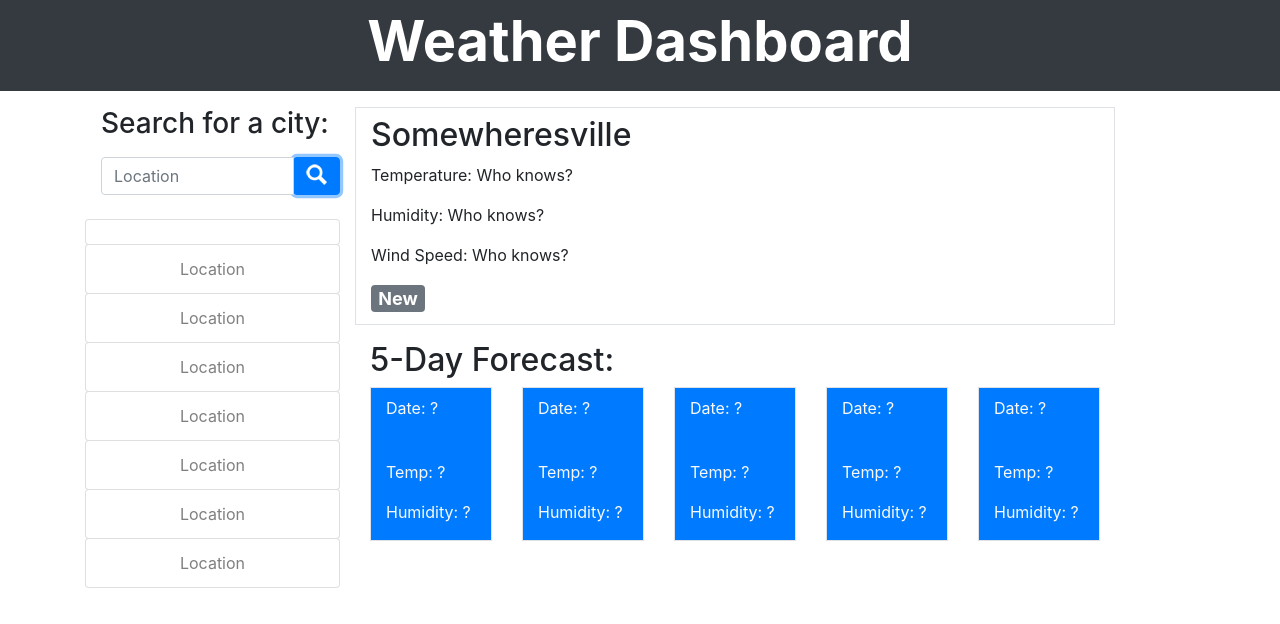
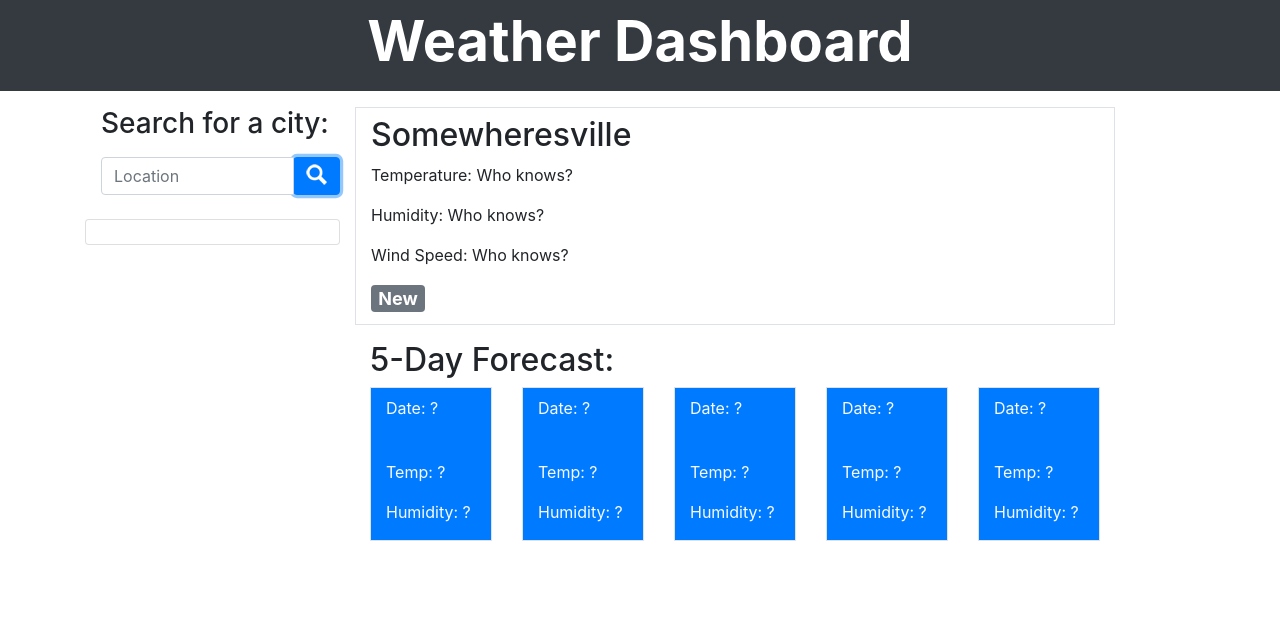
Before and after one commit to AstralGnome/Dynamic-Weather-Dashboard, a plain HTML site: page index.html in a window 1280 px wide. Both pictures are taken after a click on the button 316 px from the left and 175 px from the top of the page. Drawn offline with nearby package versions, Linux system fonts and the light colour scheme; no server answers.

Commit message:
Made it so that the history bar only populates after a search

```diff
--- a/assets/script.js
+++ b/assets/script.js
@@ -26,6 +26,7 @@ function setText(event) {
 
   for (var i = 0; i < locationArray.length; i++) {
     $("#li-"+i).text(locationArray[i].toUpperCase())
+    $("#li-"+i).removeClass("invisible")
   }
 }
 
@@ -35,9 +36,24 @@ function handleSearch() {
 
   for (var i = 0; i < storedCities.length; i++) {
     $("#li-"+i).text(storedCities[i].toUpperCase())
+    $("#li-"+i).removeClass("invisible")
+
+
+  }
+  var history = document.querySelectorAll("li");
+
+  for (var i = 0; i < history.length; i++)
+  if ($("#li-"+i).text() === "Location") {
+      $("#li-"+i).addClass("invisible")
   }
 
-  var storedCity = JSON.parse(localStorage.getItem("city"));
+  console.log(history.length)
+  var storedCity = JSON.parse(localStorage.getItem("city")) || ""
+
+  if (storedCity === ""){
+        return;
+      }
+
   makeWeatherRequest(storedCity);
   };
 
--- a/index.html
+++ b/index.html
@@ -51,7 +51,7 @@
               <img src="assets\Icons\4me-icon-search.png" alt="Search button" />
             </button>
           </div>
-          <ul class="pt-2 list-group">
+          <ul id = "history" class="pt-2 list-group">
             <li type="button" id="li-0" class="btn btn-light list-group-item text-black-50">Location</li>
             <li type="button" id="li-1" class="btn btn-light list-group-item text-black-50">Location</li>
             <li type="button" id="li-2" class="btn btn-light list-group-item text-black-50">Location</li>
```
